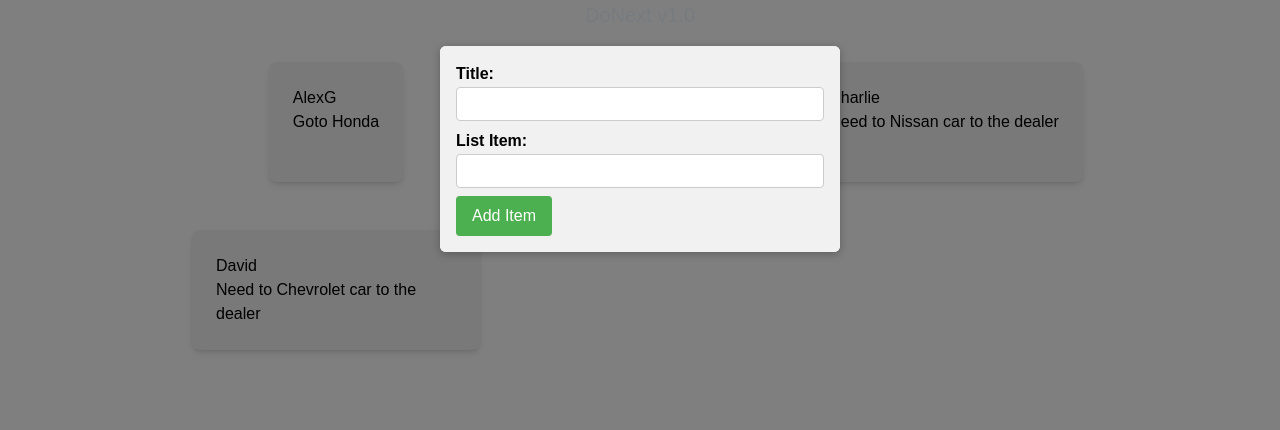
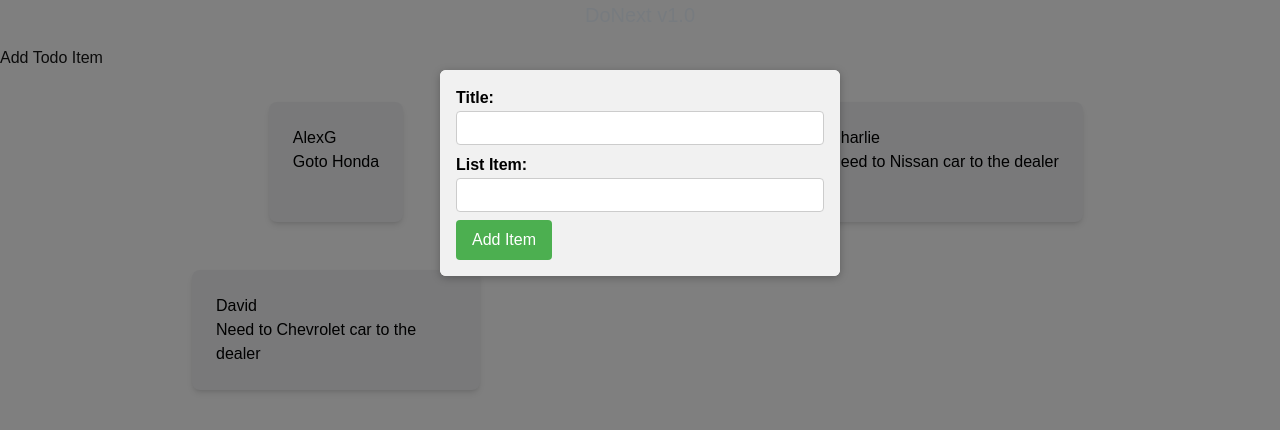
Before and after one commit to nabeeljohn/njohnweb, a Next.js app: page /tools/todo in a window 1280 px wide. Shown: the top 430 px of the page. Built offline with nearby package versions, Linux system fonts and the light colour scheme.

Commit message:
Add test button

```diff
--- a/app/tools/todo/TodoCardList.tsx
+++ b/app/tools/todo/TodoCardList.tsx
@@ -26,6 +26,8 @@ export default function TodoCardList() {
 
     return (
         <>
+        <button onClick={() => setModalVisible(true)}>Add Todo Item</button>
+
             {modalVisible && <Modal onClose={hideModalHandler}>
                 <CreateTodoCard
                     onCardTitleChange={cardTitleChangeHandler}
```
